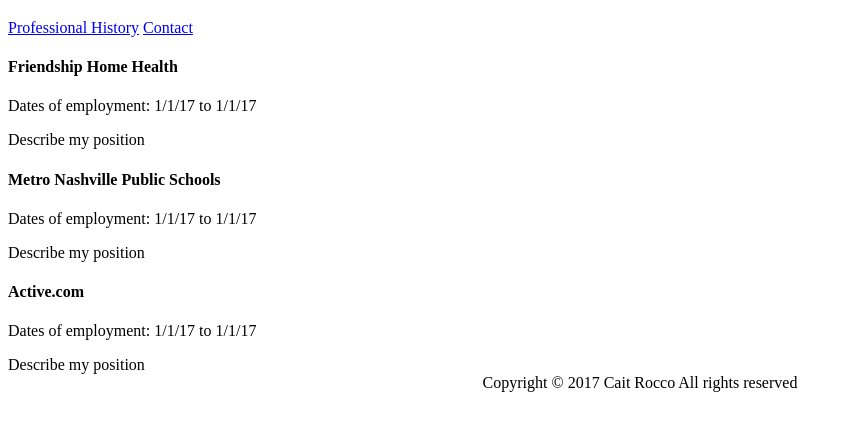
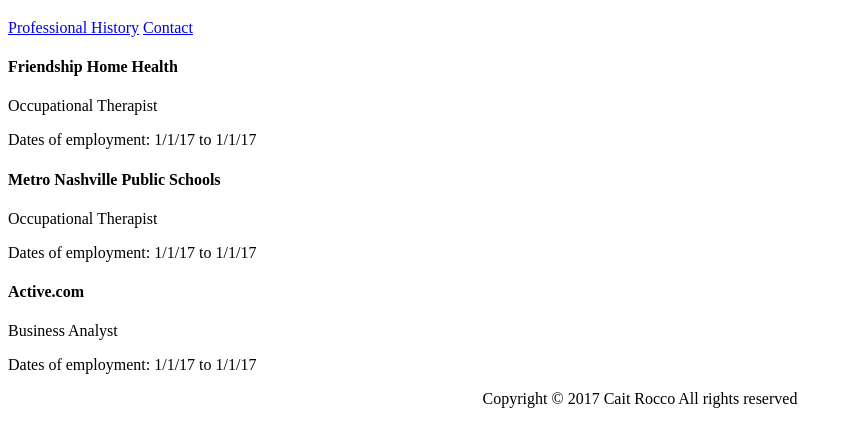
Before and after one commit to cait-rocco/PersonalBioSiteExercise, a plain HTML site: page index.html in a window 1280 px wide. Shown: the part 61-508 px from the top of the page, without its empty margins (0-852 px from the left). Drawn offline with Linux system fonts and the light colour scheme.

Commit message:
updated professional history job titles

```diff
--- a/index.html
+++ b/index.html
@@ -13,18 +13,18 @@
 		</header>
 		<article>
 			<header><h4>Friendship Home Health</h4></header>
+			<section>Occupational Therapist</section>
 			<p>Dates of employment: <date>1/1/17</date> to <date>1/1/17</date></p>
-			<section>Describe my position</section>
 		</article>
 		<article>
 			<header><h4>Metro Nashville Public Schools</h4></header>
+			<section>Occupational Therapist</section>
 			<p>Dates of employment: <date>1/1/17</date> to <date>1/1/17</date></p>
-			<section>Describe my position</section>
 		</article>
 		<article>
 			<header><h4>Active.com</h4></header>
+			<section>Business Analyst</section>
 			<p>Dates of employment: <date>1/1/17</date> to <date>1/1/17</date></p>
-			<section>Describe my position</section>
 		</article>
 		<footer><center>Copyright &copy; 2017 Cait Rocco All rights reserved</center></footer>
 	</body>
```
